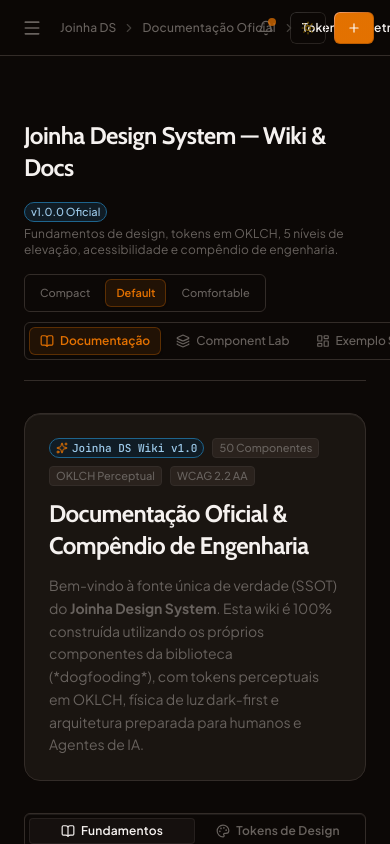
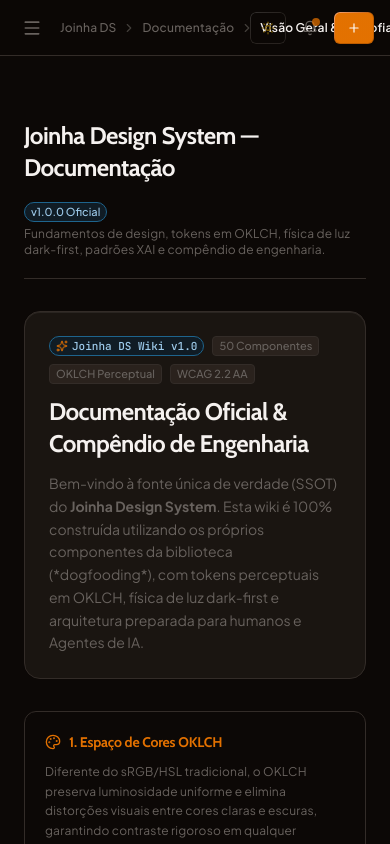
Before and after one commit to jeffdomingos/Joinha_DS, a React (Vite) app: page / in a window 390 px wide. Built offline with nearby package versions, Linux system fonts and the light colour scheme.

Commit message:
refactor(navigation): streamline IA by making Sidebar the SSOT, moving Density to Header, and removing redundant tabs

```diff
--- a/src/App.tsx
+++ b/src/App.tsx
@@ -12,7 +12,6 @@ import {
   CommandGroup,
   CommandItem,
 } from "@/components/ui/command"
-import { Button } from "@/components/ui/button"
 import { Badge } from "@/components/ui/badge"
 import {
   LayoutDashboard,
@@ -137,29 +136,43 @@ export function App() {
     }
   }
 
-  const breadcrumbMap = {
-    docs: [
-      { label: "Joinha DS" },
-      { label: "Documentação Oficial" },
-      { label: "Tokens & Diretrizes" },
-    ],
-    lab: [
-      { label: "Joinha DS" },
-      { label: "Component Lab" },
-      { label: "50 Componentes" },
-    ],
-    "templates-dashboard": [
-      { label: "Joinha DS" },
-      { label: "Templates de Exemplo" },
-      { label: "SaaS Executive Dashboard" },
-    ],
+  const getBreadcrumbs = () => {
+    switch (activeNavItem) {
+      case "docs-overview":
+        return [{ label: "Joinha DS" }, { label: "Documentação" }, { label: "Visão Geral & Filosofia" }]
+      case "docs-tokens":
+        return [{ label: "Joinha DS" }, { label: "Documentação" }, { label: "Tokens de Design & OKLCH" }]
+      case "docs-layout":
+        return [{ label: "Joinha DS" }, { label: "Documentação" }, { label: "Enterprise Layout & Densidade" }]
+      case "docs-xai":
+        return [{ label: "Joinha DS" }, { label: "Documentação" }, { label: "Padrões XAI & HITL" }]
+      case "docs-cli":
+        return [{ label: "Joinha DS" }, { label: "Documentação" }, { label: "Instalação via Shadcn CLI" }]
+      case "lab-primitives":
+        return [{ label: "Joinha DS" }, { label: "Component Lab" }, { label: "Primitivos & Controles (18)" }]
+      case "lab-layout":
+        return [{ label: "Joinha DS" }, { label: "Component Lab" }, { label: "Navegação & Layout (10)" }]
+      case "lab-data":
+        return [{ label: "Joinha DS" }, { label: "Component Lab" }, { label: "Visualização de Dados (7)" }]
+      case "lab-onboarding":
+        return [{ label: "Joinha DS" }, { label: "Component Lab" }, { label: "Onboarding & Adoção (5)" }]
+      case "lab-xai":
+        return [{ label: "Joinha DS" }, { label: "Component Lab" }, { label: "XAI & HITL (5)" }]
+      case "template-dashboard":
+        return [{ label: "Joinha DS" }, { label: "Templates" }, { label: "SaaS Executive Dashboard" }]
+      default:
+        return [{ label: "Joinha DS" }, { label: "Component Lab" }, { label: "Todos os 50 Componentes" }]
+    }
   }
 
   return (
     <AppLayout
       theme={theme}
       onToggleTheme={toggleTheme}
-      breadcrumbs={breadcrumbMap[viewMode]}
+      densityMode={densityMode}
+      onDensityChange={setDensityMode}
+      onOpenCommand={() => setOpenCommand(true)}
+      breadcrumbs={getBreadcrumbs()}
       activeNavItem={activeNavItem}
       onSelectNavItem={handleSelectNav}
       onNewAction={() => {
@@ -168,98 +181,32 @@ export function App() {
         toast.success("Comando CLI do Registro copiado!", { description: cmd })
       }}
     >
-      {/* Top Hero / Header Control Bar */}
-      <div className="flex flex-col sm:flex-row sm:items-center justify-between gap-4 border-b border-border pb-5 mb-8">
-        <div>
+      {/* Top Hero Header */}
+      <div className="border-b border-border pb-5 mb-8">
         <div className="flex flex-wrap items-center gap-2.5">
           <h1 className="text-2xl sm:text-3xl font-bold font-display tracking-tight text-foreground">
-              {viewMode === "docs" && "Joinha Design System — Wiki & Docs"}
-              {viewMode === "lab" && "Laboratório de Componentes"}
+            {viewMode === "docs" && "Joinha Design System — Documentação"}
+            {viewMode === "lab" && "Laboratório de Componentes (Live Labs)"}
             {viewMode === "templates-dashboard" && "Template: SaaS Executive Dashboard"}
           </h1>
           {viewMode === "docs" && <Badge variant="info" size="sm">v1.0.0 Oficial</Badge>}
           {viewMode === "lab" && <Badge variant="info" size="sm">50 Componentes</Badge>}
           {viewMode === "templates-dashboard" && <Badge variant="success" size="sm">Template Live</Badge>}
         </div>
-          <p className="text-xs sm:text-sm text-muted-foreground mt-1">
-            {viewMode === "docs" && "Fundamentos de design, tokens em OKLCH, 5 níveis de elevação, acessibilidade e compêndio de engenharia."}
-            {viewMode === "lab" && "Explore os 50 componentes modulares, teste variantes interativamente e copie comandos CLI."}
+        <p className="text-xs sm:text-sm text-muted-foreground mt-1 max-w-3xl">
+          {viewMode === "docs" && "Fundamentos de design, tokens em OKLCH, física de luz dark-first, padrões XAI e compêndio de engenharia."}
+          {viewMode === "lab" && "Explore os 50 componentes modulares, teste variantes interativamente e copie comandos de instalação via CLI."}
           {viewMode === "templates-dashboard" && "Aplicação SaaS de referência 100% construída com componentes do Joinha DS para validação de composição e densidade."}
         </p>
       </div>
 
-        {/* Top Controls & Navigation Switcher */}
-        <div className="flex flex-wrap items-center gap-2.5 shrink-0 self-start sm:self-auto">
-          {/* Density Matrix Switcher */}
-          <div className="inline-flex items-center p-1 rounded-(--tc-radius-md) bg-surface-card border border-border gap-1">
-            <span className="text-[11px] font-mono text-muted-foreground px-2 hidden md:inline">Densidade:</span>
-            <Button
-              variant="navItem"
-              size="sm"
-              isActive={densityMode === "compact"}
-              onClick={() => { setDensityMode("compact"); toast.info("Densidade Compacta ativada (32px)"); }}
-              className="h-7 px-2.5 text-[11px] cursor-pointer"
-            >
-              Compact
-            </Button>
-            <Button
-              variant="navItem"
-              size="sm"
-              isActive={densityMode === "default"}
-              onClick={() => { setDensityMode("default"); toast.info("Densidade Padrão ativada (40px)"); }}
-              className="h-7 px-2.5 text-[11px] cursor-pointer"
-            >
-              Default
-            </Button>
-            <Button
-              variant="navItem"
-              size="sm"
-              isActive={densityMode === "comfortable"}
-              onClick={() => { setDensityMode("comfortable"); toast.info("Densidade Confortável ativada (48px)"); }}
-              className="h-7 px-2.5 text-[11px] cursor-pointer"
-            >
-              Comfortable
-            </Button>
-          </div>
-
-          {/* Primary View Toggle */}
-          <div className="inline-flex items-center p-1 rounded-(--tc-radius-md) bg-surface-card border border-border gap-1">
-            <Button
-              variant="navItem"
-              size="sm"
-              isActive={viewMode === "docs"}
-              onClick={() => { setViewMode("docs"); setActiveNavItem("docs-overview"); }}
-              className="h-7 px-2.5 text-xs gap-1.5 cursor-pointer font-medium"
-            >
-              <BookOpen className="w-3.5 h-3.5" />
-              <span>Documentação</span>
-            </Button>
-            <Button
-              variant="navItem"
-              size="sm"
-              isActive={viewMode === "lab"}
-              onClick={() => { setViewMode("lab"); setActiveNavItem("lab-all"); }}
-              className="h-7 px-2.5 text-xs gap-1.5 cursor-pointer font-medium"
-            >
-              <Layers className="w-3.5 h-3.5" />
-              <span>Component Lab</span>
-            </Button>
-            <Button
-              variant="navItem"
-              size="sm"
-              isActive={viewMode === "templates-dashboard"}
-              onClick={() => { setViewMode("templates-dashboard"); setActiveNavItem("template-dashboard"); }}
-              className="h-7 px-2.5 text-xs gap-1.5 cursor-pointer font-medium"
-            >
-              <LayoutDashboard className="w-3.5 h-3.5" />
-              <span>Exemplo SaaS</span>
-            </Button>
-          </div>
-        </div>
-      </div>
-
       {/* Main View Router */}
-      {viewMode === "docs" && <DocsWikiView />}
+      {viewMode === "docs" && (
+        <DocsWikiView
+          activeSection={activeNavItem}
+          onNavigateSection={handleSelectNav}
+        />
+      )}
 
       {viewMode === "lab" && (
         <ComponentLabView
--- a/src/components/layout/app-layout.tsx
+++ b/src/components/layout/app-layout.tsx
@@ -8,6 +8,9 @@ export interface AppLayoutProps {
   breadcrumbs?: Array<{ label: string; href?: string }>
   theme: "dark" | "light"
   onToggleTheme: () => void
+  densityMode?: "default" | "compact" | "comfortable"
+  onDensityChange?: (mode: "default" | "compact" | "comfortable") => void
+  onOpenCommand?: () => void
   onNewAction?: () => void
   activeNavItem?: string
   onSelectNavItem?: (id: string) => void
@@ -22,6 +25,9 @@ export function AppLayout({
   breadcrumbs,
   theme,
   onToggleTheme,
+  densityMode = "default",
+  onDensityChange,
+  onOpenCommand,
   onNewAction,
   activeNavItem = "dashboard",
   onSelectNavItem,
@@ -80,6 +86,9 @@ export function AppLayout({
           onOpenMobileMenu={() => setMobileOpen(true)}
           theme={theme}
           onToggleTheme={onToggleTheme}
+          densityMode={densityMode}
+          onDensityChange={onDensityChange}
+          onOpenCommand={onOpenCommand}
           onNewAction={onNewAction}
         />
 
--- a/src/components/layout/header.tsx
+++ b/src/components/layout/header.tsx
@@ -7,6 +7,7 @@ import {
   Plus,
   ChevronRight,
   Menu,
+  SlidersHorizontal,
 } from "lucide-react"
 import { Button } from "@/components/ui/button"
 import { Input } from "@/components/ui/input"
@@ -26,18 +27,24 @@ export interface HeaderProps {
   onOpenMobileMenu?: () => void
   theme: "dark" | "light"
   onToggleTheme: () => void
+  densityMode?: "default" | "compact" | "comfortable"
+  onDensityChange?: (mode: "default" | "compact" | "comfortable") => void
+  onOpenCommand?: () => void
   onNewAction?: () => void
   className?: string
 }
 
 export function Header({
   breadcrumbs = [
-    { label: "Visão Geral" },
-    { label: "Analytics & MRR" },
+    { label: "Joinha DS" },
+    { label: "Documentação Oficial" },
   ],
   onOpenMobileMenu,
   theme,
   onToggleTheme,
+  densityMode = "default",
+  onDensityChange,
+  onOpenCommand,
   onNewAction,
   className,
 }: HeaderProps) {
@@ -81,49 +88,69 @@ export function Header({
         </nav>
       </div>
 
-      {/* Right: Quick Search Bar + Actions */}
+      {/* Right: Search Bar + Density Matrix + Theme + Actions */}
       <div className="flex items-center gap-2 sm:gap-3 h-full">
         {/* Quick Search Input */}
-        <div className="relative hidden md:block w-64">
+        <div
+          onClick={onOpenCommand}
+          className="relative hidden md:block w-60 cursor-pointer"
+        >
           <Search className="w-3.5 h-3.5 absolute left-3 top-1/2 -translate-y-1/2 text-muted-foreground pointer-events-none" />
           <Input
-            placeholder="Buscar dados ou clientes..."
-            className="pl-8 pr-12 h-8 text-xs bg-surface-card border-border"
+            readOnly
+            placeholder="Buscar componentes..."
+            className="pl-8 pr-12 h-8 text-xs bg-surface-card border-border cursor-pointer hover:border-primary/50 transition-colors"
           />
           <kbd className="absolute right-2.5 top-1/2 -translate-y-1/2 pointer-events-none inline-flex h-4 select-none items-center gap-0.5 rounded border border-border bg-muted px-1.5 font-mono text-[9px] font-medium text-muted-foreground opacity-100">
             ⌘K
           </kbd>
         </div>
 
-        {/* Notifications Popover */}
-        <DropdownMenu>
-          <DropdownMenuTrigger asChild>
-            <button
-              type="button"
-              className="relative p-2 rounded-(--tc-radius-md) text-muted-foreground hover:text-foreground hover:bg-surface-hover cursor-pointer outline-none focus-visible:ring-2 focus-visible:ring-primary"
-              aria-label="Notificações"
-            >
-              <Bell className="w-4 h-4" />
-              <span className="absolute top-1.5 right-1.5 w-2 h-2 rounded-full bg-primary animate-pulse" />
-            </button>
-          </DropdownMenuTrigger>
-
-          <DropdownMenuContent align="end" className="w-80">
-            <div className="flex items-center justify-between p-2">
-              <DropdownMenuLabel className="p-0 text-xs font-semibold">Notificações</DropdownMenuLabel>
-              <Badge variant="success" size="sm" dot>2 novas</Badge>
-            </div>
-            <DropdownMenuSeparator />
-            <DropdownMenuItem className="flex flex-col items-start gap-1 p-2.5 cursor-pointer">
-              <span className="text-xs font-semibold text-foreground">Novo Assinante Enterprise</span>
-              <span className="text-[11px] text-muted-foreground">Vortex Analytics assinou o plano Anual (R$ 6.400).</span>
-            </DropdownMenuItem>
-            <DropdownMenuItem className="flex flex-col items-start gap-1 p-2.5 cursor-pointer">
-              <span className="text-xs font-semibold text-foreground">Meta Trimestral Atingida</span>
-              <span className="text-[11px] text-muted-foreground">84.5% da meta de ARR atingida antes do prazo.</span>
-            </DropdownMenuItem>
-          </DropdownMenuContent>
-        </DropdownMenu>
+        {/* Global Density Mode Switcher */}
+        <div className="hidden sm:flex items-center p-0.5 rounded-(--tc-radius-md) bg-surface-card border border-border">
+          <span className="text-[10px] font-mono text-muted-foreground px-2 flex items-center gap-1">
+            <SlidersHorizontal className="w-3 h-3 text-muted-foreground" />
+          </span>
+          <button
+            type="button"
+            onClick={() => onDensityChange?.("compact")}
+            className={cn(
+              "px-2 py-1 text-[11px] font-medium rounded-(--tc-radius-sm) transition-colors cursor-pointer",
+              densityMode === "compact"
+                ? "bg-primary text-primary-foreground font-semibold shadow-xs"
+                : "text-muted-foreground hover:text-foreground"
+            )}
+            title="Densidade Compacta (32px / Fiscal)"
+          >
+            Compact
+          </button>
+          <button
+            type="button"
+            onClick={() => onDensityChange?.("default")}
+            className={cn(
+              "px-2 py-1 text-[11px] font-medium rounded-(--tc-radius-sm) transition-colors cursor-pointer",
+              densityMode === "default"
+                ? "bg-primary text-primary-foreground font-semibold shadow-xs"
+                : "text-muted-foreground hover:text-foreground"
+            )}
+            title="Densidade Padrão (40px / SaaS)"
+          >
+            Default
+          </button>
+          <button
+            type="button"
+            onClick={() => onDensityChange?.("comfortable")}
+            className={cn(
+              "px-2 py-1 text-[11px] font-medium rounded-(--tc-radius-sm) transition-colors cursor-pointer",
+              densityMode === "comfortable"
+                ? "bg-primary text-primary-foreground font-semibold shadow-xs"
+                : "text-muted-foreground hover:text-foreground"
+            )}
+            title="Densidade Confortável (48px / Executiva)"
+          >
+            Comfortable
+          </button>
+        </div>
 
         {/* Theme Toggle */}
         <Button
@@ -146,7 +173,37 @@ export function Header({
           )}
         </Button>
 
-        {/* New Action CTA */}
+        {/* Notifications Popover */}
+        <DropdownMenu>
+          <DropdownMenuTrigger asChild>
+            <button
+              type="button"
+              className="relative p-2 rounded-(--tc-radius-md) text-muted-foreground hover:text-foreground hover:bg-surface-hover cursor-pointer outline-none focus-visible:ring-2 focus-visible:ring-primary"
+              aria-label="Notificações"
+            >
+              <Bell className="w-4 h-4" />
+              <span className="absolute top-1.5 right-1.5 w-2 h-2 rounded-full bg-primary animate-pulse" />
+            </button>
+          </DropdownMenuTrigger>
+
+          <DropdownMenuContent align="end" className="w-80">
+            <div className="flex items-center justify-between p-2">
+              <DropdownMenuLabel className="p-0 text-xs font-semibold">Notificações</DropdownMenuLabel>
+              <Badge variant="success" size="sm" dot>2 novas</Badge>
+            </div>
+            <DropdownMenuSeparator />
+            <DropdownMenuItem className="flex flex-col items-start gap-1 p-2.5 cursor-pointer">
+              <span className="text-xs font-semibold text-foreground">Novo Componente</span>
+              <span className="text-[11px] text-muted-foreground">FloatingToolbar adicionado ao registry.</span>
+            </DropdownMenuItem>
+            <DropdownMenuItem className="flex flex-col items-start gap-1 p-2.5 cursor-pointer">
+              <span className="text-xs font-semibold text-foreground">Tokens OKLCH</span>
+              <span className="text-[11px] text-muted-foreground">Paleta calibrada para WCAG 2.2 AA.</span>
+            </DropdownMenuItem>
+          </DropdownMenuContent>
+        </DropdownMenu>
+
+        {/* Optional New Action */}
         {onNewAction && (
           <Button
             variant="primary"
--- a/src/pages/docs-wiki-view.tsx
+++ b/src/pages/docs-wiki-view.tsx
@@ -13,11 +13,18 @@ import {
 import { Button } from "@/components/ui/button"
 import { Badge } from "@/components/ui/badge"
 import { Tag } from "@/components/ui/tag"
-import { Tabs, TabsList, TabsTrigger, TabsContent } from "@/components/ui/tabs"
 import { Accordion, AccordionItem, AccordionTrigger, AccordionContent } from "@/components/ui/accordion"
 import { toast } from "sonner"
 
-export function DocsWikiView() {
+export interface DocsWikiViewProps {
+  activeSection?: string
+  onNavigateSection?: (sectionId: string) => void
+}
+
+export function DocsWikiView({
+  activeSection = "docs-overview",
+  onNavigateSection,
+}: DocsWikiViewProps) {
   const copyToClipboard = (text: string, label: string) => {
     navigator.clipboard.writeText(text)
     toast.success(`Copiado: ${label}`, { description: text })
@@ -78,33 +85,9 @@ export function DocsWikiView() {
         </div>
       </div>
 
-      {/* Main Tabs Hub */}
-      <Tabs defaultValue="foundations" className="space-y-6">
-        <TabsList className="grid grid-cols-2 sm:grid-cols-5 w-full bg-surface-card border border-border p-1">
-          <TabsTrigger value="foundations" className="gap-1.5 text-xs">
-            <BookOpen className="w-3.5 h-3.5" />
-            <span>Fundamentos</span>
-          </TabsTrigger>
-          <TabsTrigger value="tokens" className="gap-1.5 text-xs">
-            <Palette className="w-3.5 h-3.5" />
-            <span>Tokens de Design</span>
-          </TabsTrigger>
-          <TabsTrigger value="layout" className="gap-1.5 text-xs">
-            <LayoutGrid className="w-3.5 h-3.5" />
-            <span>Enterprise Layout</span>
-          </TabsTrigger>
-          <TabsTrigger value="xai" className="gap-1.5 text-xs">
-            <Bot className="w-3.5 h-3.5" />
-            <span>XAI & HITL</span>
-          </TabsTrigger>
-          <TabsTrigger value="cli" className="gap-1.5 text-xs">
-            <Terminal className="w-3.5 h-3.5" />
-            <span>Shadcn CLI</span>
-          </TabsTrigger>
-        </TabsList>
-
-        {/* 1. FUNDAMENTOS */}
-        <TabsContent value="foundations" className="space-y-6">
+      {/* Main Content Sections */}
+      {(activeSection === "docs-overview" || !activeSection.startsWith("docs-")) && (
+        <section className="space-y-6 animate-in fade-in-50 duration-200">
           <div className="grid grid-cols-1 md:grid-cols-3 gap-6">
             <div className="p-5 rounded-(--tc-radius-xl) border border-border bg-surface-card space-y-2.5">
               <div className="flex items-center gap-2 text-primary font-bold font-display text-sm">
@@ -167,10 +150,24 @@ export function DocsWikiView() {
               </div>
             </div>
           </div>
-        </TabsContent>
 
-        {/* 2. TOKENS DE DESIGN */}
-        <TabsContent value="tokens" className="space-y-6">
+          <div className="flex justify-end pt-4">
+            <Button
+              variant="outline"
+              size="sm"
+              onClick={() => onNavigateSection?.("docs-tokens")}
+              className="gap-2 cursor-pointer"
+            >
+              <span>Próximo: Tokens de Design</span>
+              <Palette className="w-3.5 h-3.5" />
+            </Button>
+          </div>
+        </section>
+      )}
+
+      {/* 2. TOKENS DE DESIGN */}
+      {activeSection === "docs-tokens" && (
+        <section className="space-y-6 animate-in fade-in-50 duration-200">
           {/* Brand Colors Grid */}
           <div className="p-6 rounded-(--tc-radius-xl) border border-border bg-surface-card space-y-4">
             <div className="flex items-center justify-between border-b border-border/80 pb-3">
@@ -275,10 +272,33 @@ export function DocsWikiView() {
               ))}
             </div>
           </div>
-        </TabsContent>
 
-        {/* 3. ENTERPRISE LAYOUT */}
-        <TabsContent value="layout" className="space-y-6">
+          <div className="flex justify-between pt-4">
+            <Button
+              variant="outline"
+              size="sm"
+              onClick={() => onNavigateSection?.("docs-overview")}
+              className="gap-2 cursor-pointer"
+            >
+              <BookOpen className="w-3.5 h-3.5" />
+              <span>Anterior: Visão Geral</span>
+            </Button>
+            <Button
+              variant="outline"
+              size="sm"
+              onClick={() => onNavigateSection?.("docs-layout")}
+              className="gap-2 cursor-pointer"
+            >
+              <span>Próximo: Enterprise Layout</span>
+              <LayoutGrid className="w-3.5 h-3.5" />
+            </Button>
+          </div>
+        </section>
+      )}
+
+      {/* 3. ENTERPRISE LAYOUT */}
+      {activeSection === "docs-layout" && (
+        <section className="space-y-6 animate-in fade-in-50 duration-200">
           <div className="p-6 rounded-(--tc-radius-xl) border border-border bg-surface-card space-y-4">
             <h3 className="text-base font-bold font-display text-foreground border-b border-border/80 pb-3">
               Matriz de Densidade Paramétrica (`data-density`)
@@ -316,10 +336,33 @@ export function DocsWikiView() {
               Componentes de ERP e SaaS moderno vivem em múltiplos contextos (sidebar de 320px, modal de 600px ou grid principal de 1400px). Classes como `.cq-card` reagem à largura do container pai (`inline-size`), garantindo que o card se auto-adapte sem depender do viewport da janela.
             </p>
           </div>
-        </TabsContent>
 
-        {/* 4. XAI & HITL */}
-        <TabsContent value="xai" className="space-y-6">
+          <div className="flex justify-between pt-4">
+            <Button
+              variant="outline"
+              size="sm"
+              onClick={() => onNavigateSection?.("docs-tokens")}
+              className="gap-2 cursor-pointer"
+            >
+              <Palette className="w-3.5 h-3.5" />
+              <span>Anterior: Tokens de Design</span>
+            </Button>
+            <Button
+              variant="outline"
+              size="sm"
+              onClick={() => onNavigateSection?.("docs-xai")}
+              className="gap-2 cursor-pointer"
+            >
+              <span>Próximo: Padrões XAI & HITL</span>
+              <Bot className="w-3.5 h-3.5" />
+            </Button>
+          </div>
+        </section>
+      )}
+
+      {/* 4. XAI & HITL */}
+      {activeSection === "docs-xai" && (
+        <section className="space-y-6 animate-in fade-in-50 duration-200">
           <div className="p-6 rounded-(--tc-radius-xl) border border-border bg-surface-card space-y-4">
             <h3 className="text-base font-bold font-display text-foreground border-b border-border/80 pb-3">
               Ergonomia de Confiança & Padrões Human-in-the-Loop
@@ -359,10 +402,33 @@ export function DocsWikiView() {
               </Accordion>
             </div>
           </div>
-        </TabsContent>
 
-        {/* 5. SHADCN CLI */}
-        <TabsContent value="cli" className="space-y-6">
+          <div className="flex justify-between pt-4">
+            <Button
+              variant="outline"
+              size="sm"
+              onClick={() => onNavigateSection?.("docs-layout")}
+              className="gap-2 cursor-pointer"
+            >
+              <LayoutGrid className="w-3.5 h-3.5" />
+              <span>Anterior: Enterprise Layout</span>
+            </Button>
+            <Button
+              variant="outline"
+              size="sm"
+              onClick={() => onNavigateSection?.("docs-cli")}
+              className="gap-2 cursor-pointer"
+            >
+              <span>Próximo: Instalação via CLI</span>
+              <Terminal className="w-3.5 h-3.5" />
+            </Button>
+          </div>
+        </section>
+      )}
+
+      {/* 5. SHADCN CLI */}
+      {activeSection === "docs-cli" && (
+        <section className="space-y-6 animate-in fade-in-50 duration-200">
           <div className="p-6 rounded-(--tc-radius-xl) border border-border bg-surface-card space-y-4">
             <div className="flex items-center justify-between border-b border-border/80 pb-3">
               <div className="flex items-center gap-2">
@@ -408,8 +474,20 @@ export function DocsWikiView() {
               </div>
             </div>
           </div>
-        </TabsContent>
-      </Tabs>
+
+          <div className="flex justify-start pt-4">
+            <Button
+              variant="outline"
+              size="sm"
+              onClick={() => onNavigateSection?.("docs-xai")}
+              className="gap-2 cursor-pointer"
+            >
+              <Bot className="w-3.5 h-3.5" />
+              <span>Anterior: Padrões XAI & HITL</span>
+            </Button>
+          </div>
+        </section>
+      )}
     </div>
   )
 }
```
Also changed, not shown: public/r/app-layout.json (+1 -1 lines), public/r/header.json (+1 -1 lines). Lines whose indentation alone changed are shown as unchanged.
